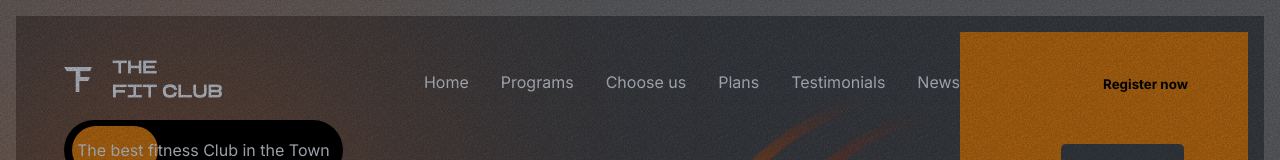
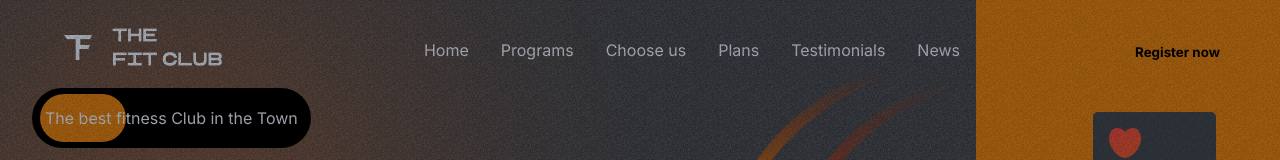
Before and after one commit to Abdelkader0/Gym, a React (Create React App) app: page / in a window 1280 px wide. Shown: the top 160 px of the page. Built offline with nearby package versions, Linux system fonts and the light colour scheme.

Commit message:
edit header css

```diff
--- a/src/Components/Header/Header.css
+++ b/src/Components/Header/Header.css
@@ -4,14 +4,14 @@
     justify-content: space-between;
     z-index: 1000;
     width: 70%;
-
+    top: 0;
   }
 
   .header-scrolled {
     background-color: rgba(0, 0, 0, 0.5); /* Semi-transparent black */
     transition: background-color 0.3s ease; /* Add a transition */
+  }
 
-  }
 .logo {
     width: 10rem;
     height: 3rem;
--- a/src/Components/News/News.css
+++ b/src/Components/News/News.css
@@ -1,8 +1,11 @@
-.App {
+.header{
+  padding: 2rem;
+  padding-top: 1.5em;
+  flex: 3 1;
   display: flex;
-  justify-content: space-between;
-  padding: 1rem;
+  gap: 2rem;
 }
+
 .title {
   text-align: center;
   margin: 4rem 0;
--- a/src/Components/News/News.jsx
+++ b/src/Components/News/News.jsx
@@ -25,7 +25,9 @@ function News({ setActiveLink }) {
   //  console.log("category",category);
   return (
     <div className="App">
-      <Header />
+      <div className="header">
+        <Header />
+      </div>
       <Menu active={active} setActive={setActive} setCategory={setCategory} />
       <NewsGrid items={items} /> {/* Pass news items to NewsGrid */}
     </div>
```
